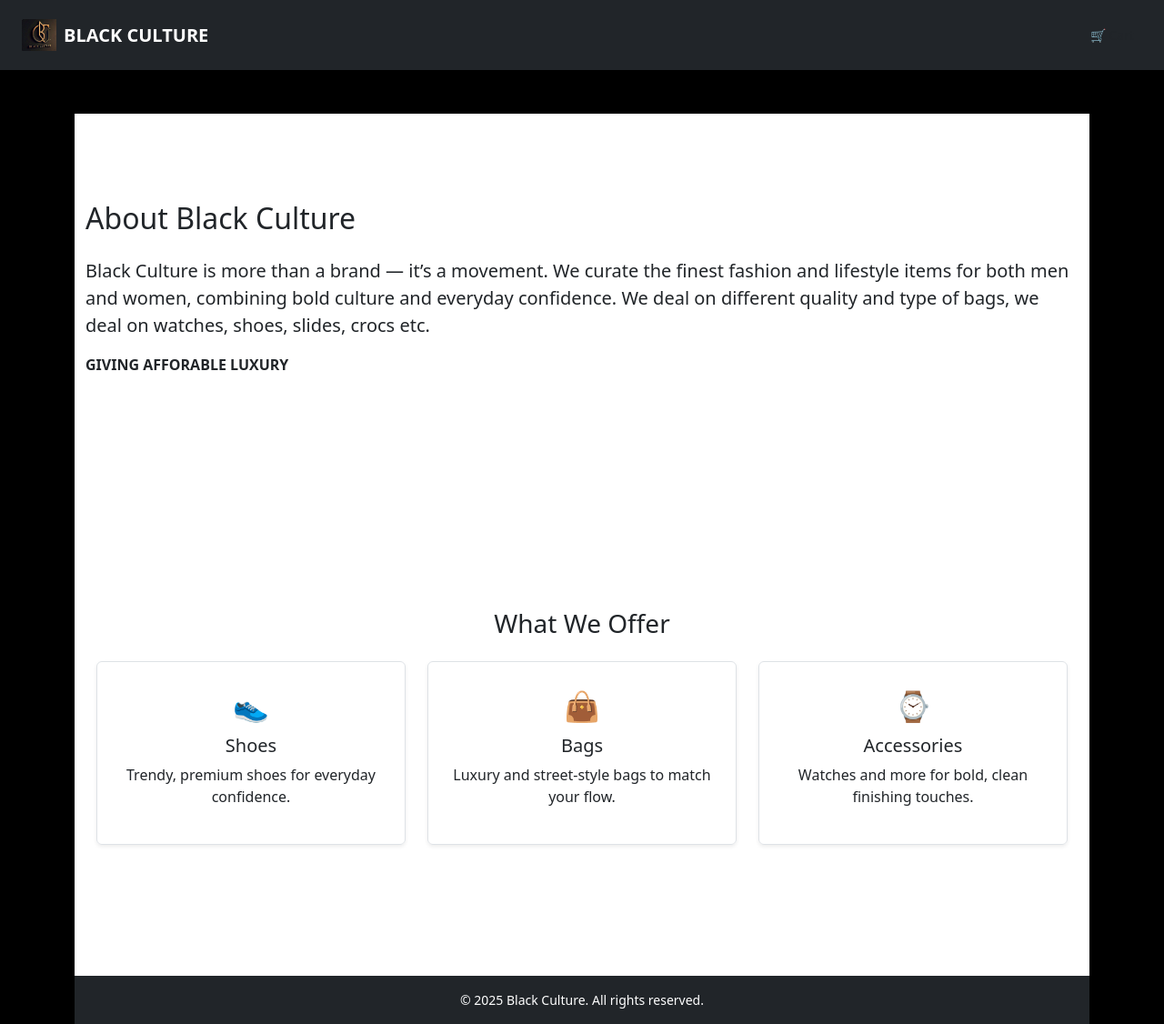
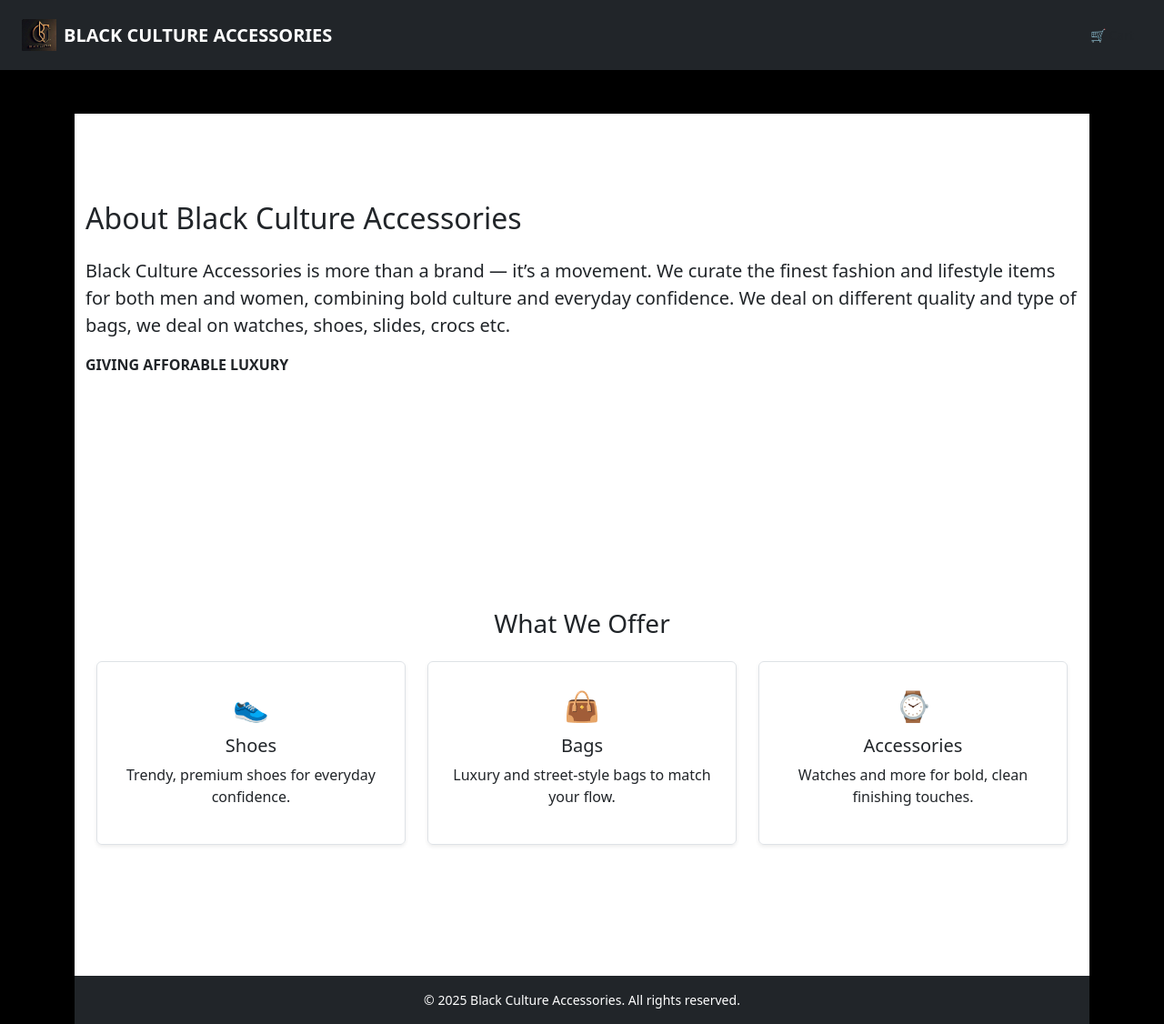
Before and after one commit to 1-0-1-site/Black-Culture, a plain HTML site: page about.html in a window 1280 px wide. Shown: the whole page at 91% size. Drawn offline with Linux system fonts and the light colour scheme.

Commit message:
changed site name to Black Culture Accessories.

```diff
--- a/about.html
+++ b/about.html
@@ -4,11 +4,11 @@
 <head>
   <meta charset="UTF-8">
 
-  <meta name="title" content="Black Culture – Premium Fashion Store for Men and Women" />
+  <meta name="title" content="Black Culture Accessories– Premium Fashion Store for Men and Women" />
 
 <meta name="description" content="Discover the best fashion items at Black Culture. Shop premium shoes, bags, watches, accessories and more — bold style for bold people." />
 
-<meta name="keywords" content="Black Culture, fashion store, premium fashion, men’s wear, ladies wear, shoes, bags, watches, accessories, G-Shock, Crocs, online shop Nigeria. a brand built with confident expression in fashion and lifestyle." />
+<meta name="keywords" content="Black Culture, fashion store, Black Culture Accessories, premium fashion, men’s wear, ladies wear, shoes, bags, watches, accessories, G-Shock, Crocs, online shop Nigeria. a brand built with confident expression in fashion and lifestyle." />
 
 <meta name="author" content="Kehinde Paul" />
 
@@ -16,7 +16,7 @@
 
 
 
-  <title>About – Black Culture</title>
+  <title>About – Black Culture Accessories</title>
 
 
   <meta name="viewport" content="width=device-width, initial-scale=1.0">
@@ -44,7 +44,7 @@
     <a class="navbar-brand d-flex align-items-center" href="index.html">
 
       <img src="LOGO.jpg" class="logo-img" alt="Logo">
-      <span class="fw-bold text-uppercase">Black Culture</span>
+      <span class="fw-bold text-uppercase">Black Culture Accessories</span>
     </a>
 
     <div class="ms-auto">
@@ -59,9 +59,9 @@
   <section class="py-5 bg-white">
   <div class="container py-5">
 
-      <h2 class="mb-4" data-aos="fade-up">About Black Culture</h2>
+      <h2 class="mb-4" data-aos="fade-up">About Black Culture Accessories</h2>
       <p class="lead" data-aos="fade-up" data-aos-delay="100">
-        Black Culture is more than a brand — it’s a movement. We curate the finest fashion and lifestyle items for both men and women, combining bold culture and everyday confidence. We deal on different quality and type of bags, we deal on watches, shoes, slides, crocs etc.
+        Black Culture Accessories is more than a brand — it’s a movement. We curate the finest fashion and lifestyle items for both men and women, combining bold culture and everyday confidence. We deal on different quality and type of bags, we deal on watches, shoes, slides, crocs etc.
       </p>
       <p><strong> GIVING AFFORABLE LUXURY </strong> </p>
 
@@ -118,7 +118,7 @@
   </section>
 
     <footer class="bg-dark text-white text-center py-3 small">
-    &copy; 2025 Black Culture. All rights reserved.
+    &copy; 2025 Black Culture Accessories. All rights reserved.
   </footer>
 
   <script src="libs/bootstrap.bundle.min.js"></script>
```
Also changed, not shown: cart.html (+3 -3 lines), contact.html (+5 -5 lines), index.html (+5 -5 lines), shop.html (+5 -5 lines).
